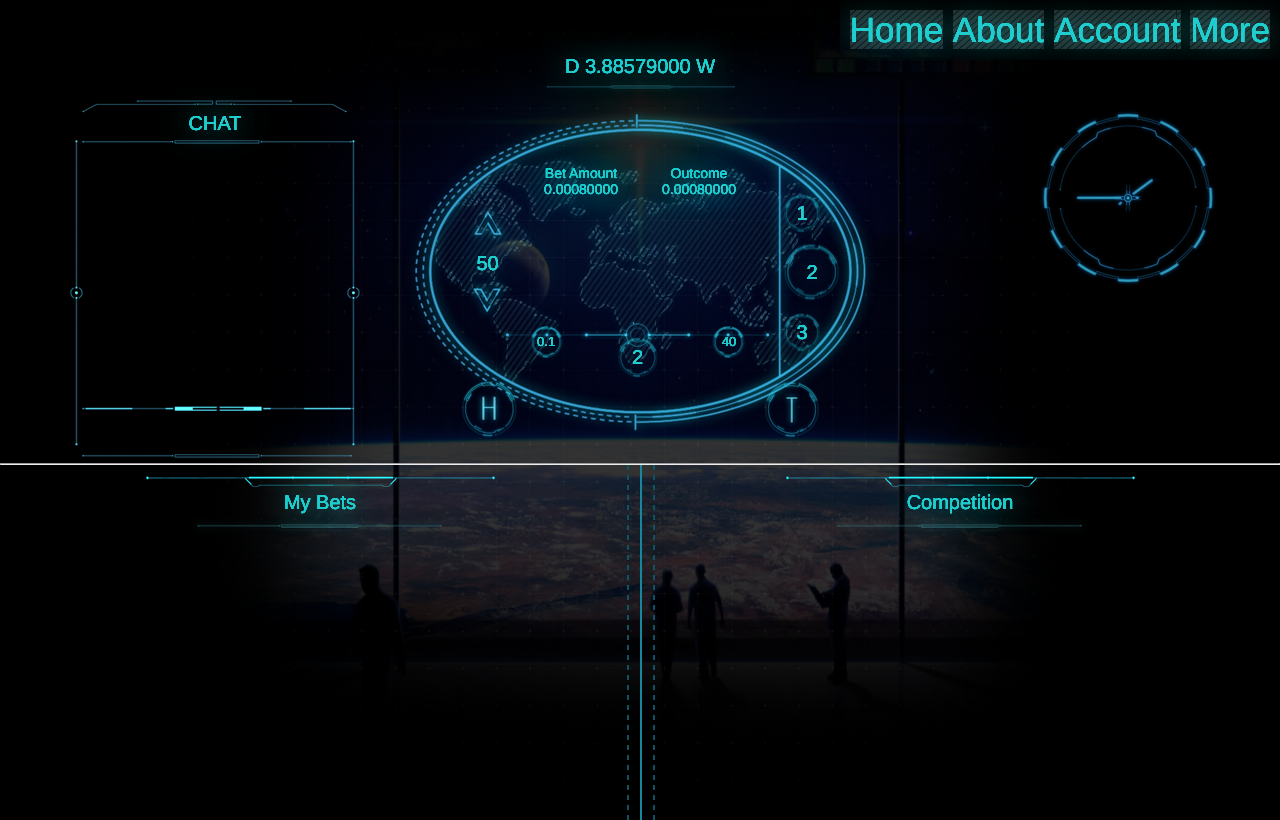
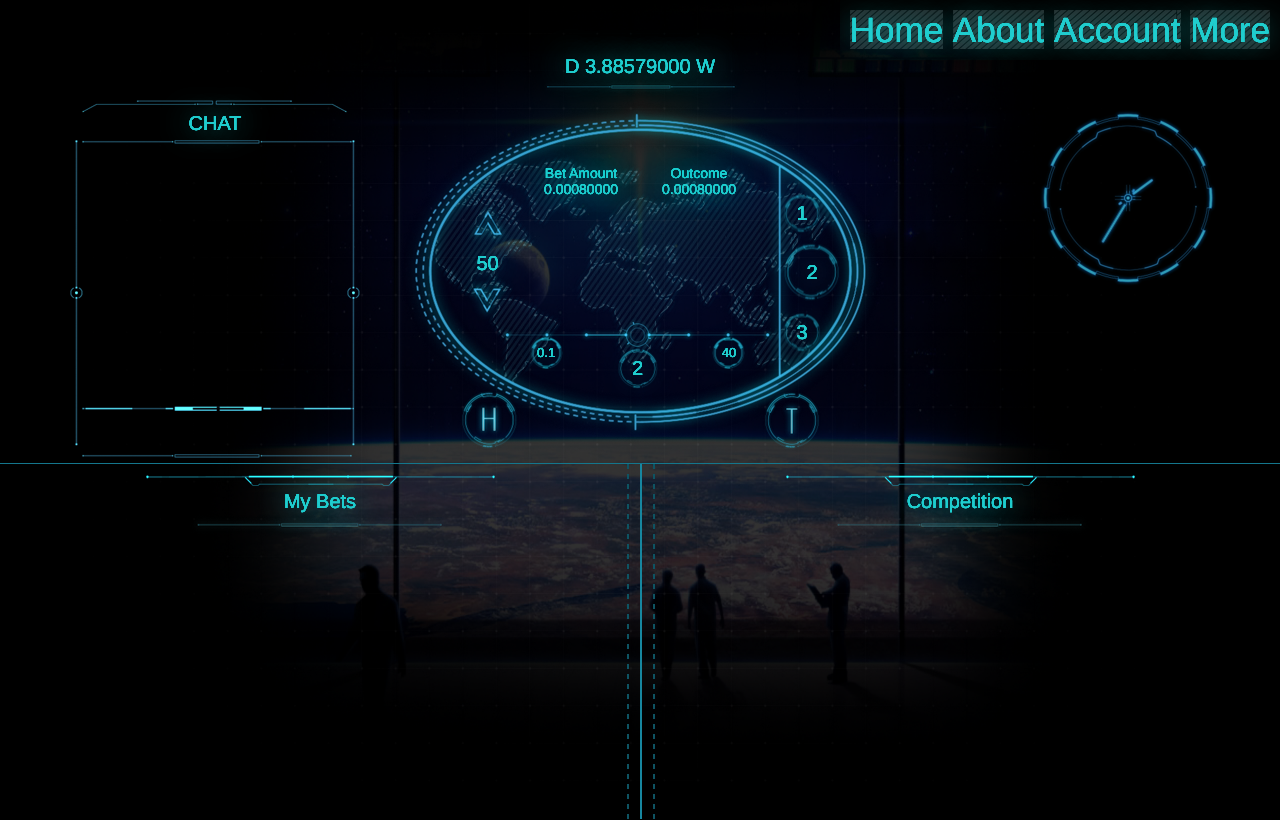
Before and after one commit to GSargsyan/MadToss, a plain HTML site: page design/index.html in a window 1280 px wide. Drawn offline with Linux system fonts and the light colour scheme.

Commit message:
Add files via upload

```diff
--- a/design/index.html
+++ b/design/index.html
@@ -64,7 +64,7 @@
 		</div>
 	</div>
 	<footer>
-		<hr style="color: #14768C">
+		<hr class="blue-hr">
 		<div id="bet-section" class="footer-section">
 			<img class="footer-outer-upper-bound.png" src="footer-outer-upper-bound.png">
 			<p class="blue-low-light">My Bets</p>
--- a/design/style.css
+++ b/design/style.css
@@ -160,6 +160,8 @@ nav ul li::before {
 #clock-minute-hand {
 	right: 76px;
 	top: 82px;
+	transform: rotate( -419deg );
+    transform-origin: 79% 71%;
 }
 
 #clock-hour-hand {
@@ -268,7 +270,7 @@ footer {
 
 #gravity-container {
 	width: 45%;
-	margin: -5px auto 0 auto;
+	margin: 6px auto 0 auto;
 	padding-right: 5px;
 }
 
@@ -300,3 +302,9 @@ footer {
 	line-height: 61px;
 	width: 60px;
 }
+
+.blue-hr {
+	background-color: #14768C;
+    height: 1px;
+    border: 0;
+}
```
